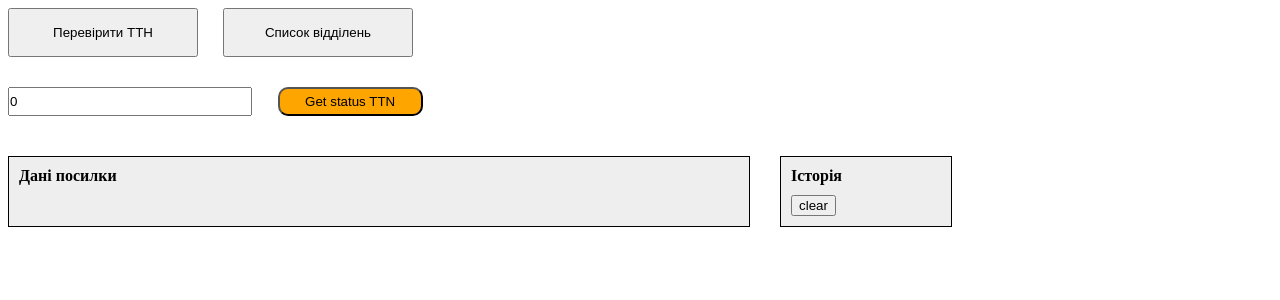
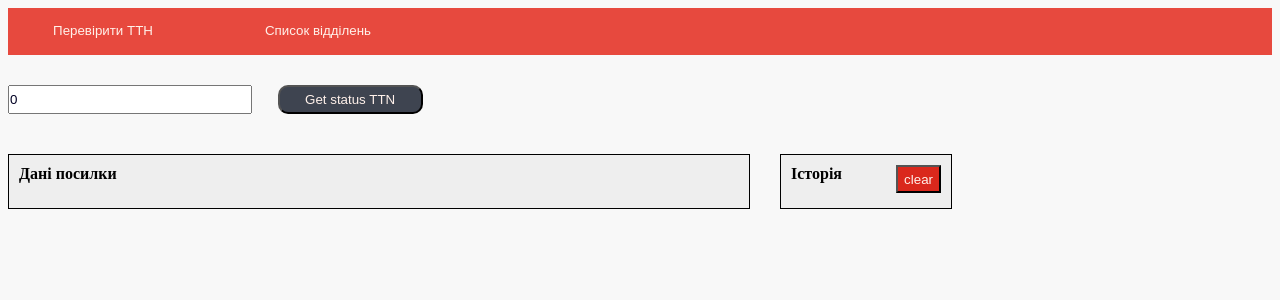
Before and after one commit to Vadim-Kostetskyi/Nova_pochta, a React (Create React App) app: page / in a window 1280 px wide. Shown: the top 300 px of the page. Built offline with nearby package versions, Linux system fonts and the light colour scheme.

Commit message:
add styles

```diff
--- a/src/App.tsx
+++ b/src/App.tsx
@@ -1,7 +1,7 @@
 import React, { useState } from 'react';
 
-import Parcel from './Parcel';
-import Offices from './Offices';
+import Parcel from './components/Parcel';
+import Offices from './components/Offices';
 import './App.css';
 
 const App: React.FunctionComponent = () => {
--- a/src/Offices.tsx
+++ b/src/components/Offices.tsx
@@ -4,8 +4,8 @@ import type { Dispatch } from 'redux'
 import { useState } from "react"
 
 
-import { getStreet } from "./redux/operation"
-import { PostData } from "./redux/store"
+import { getStreet } from "../redux/operation"
+import { PostData } from "../redux/store"
 
 const Offices: React.FunctionComponent = () => {
     const dispatch: Dispatch = useDispatch()
--- a/src/Parcel.tsx
+++ b/src/components/Parcel.tsx
@@ -2,9 +2,10 @@ import React, { useEffect, useState } from "react"
 import { useDispatch, useSelector } from "react-redux"
 import type { Dispatch } from 'redux'
 
-import { getInfo } from "./redux/operation"
-import { saveTtn, clearTtn } from "./redux/slice"
-import { CounterState, PostData } from "./redux/store"
+import { getInfo } from "../redux/operation"
+import { saveTtn, clearTtn } from "../redux/slice"
+import { CounterState, PostData } from "../redux/store"
+
 
 
 const Parcel: React.FunctionComponent = () => {
@@ -68,23 +69,14 @@ const Parcel: React.FunctionComponent = () => {
         dispatch(saveTtn(Number(formData)))
   }
 
- const validateInput = (event: React.ChangeEvent<HTMLInputElement>) =>{
-     const inputElement = event.target;
-     inputElement.value = inputElement.value.replace(/\D/g, '');
-     const inputValue = inputElement.value;
-
-  if (inputValue.length > 14) {
-    inputElement.value = inputValue.slice(0, 14);
-     }
-}
-
 
 
     return (
     <>
         <form className='get' onSubmit={handleSubmit}>
-            <input type="text" name="ttn" className='input' value={formData} onChange={handleInputChange}/>
-            <button className='get-btn' type="submit" >Get status TTN</button>
+                <input type="text" name="ttn" className='input' value={formData} onChange={handleInputChange}/>
+                <button className='get-btn' type="submit" >Get status TTN</button>
+
         </form>
         <div className='info'>
             <div className='details'>
@@ -92,13 +84,15 @@ const Parcel: React.FunctionComponent = () => {
                     <p>{status}</p>
             </div>
             <div className='history'>
-                <strong className='history-text'>Історія</strong>
-                    <button onClick={clearList}>clear</button>
+                    <div className="history-box">
+                    <strong className='history-text'>Історія</strong>
+                    <button onClick={clearList} className="history-clear">clear</button>
+                </div>
 
                 <ul className='history-list'>
                     {ttn.map(num => <li key={num}>{num}</li>)}
                 </ul>
-            </div>
+                </div>
         </div>
     </>
     )
--- a/src/index.css
+++ b/src/index.css
@@ -1,3 +1,7 @@
+body {
+  background-color: #f8f8f8;
+}
+
 ul {
   padding: 0;
   margin: 0;
@@ -13,12 +17,22 @@ p {
   align-items: start;
 }
 .operation {
+  width: 100%;
+
   margin-bottom: 30px;
+  background-color: #e7493e;
 }
 .check,
 .offices {
   width: 40vw;
   padding: 15px 5px;
+
+  border: none;
+
+  border-bottom: 2px solid #e7493e;
+
+  color: #fff1ea;
+  background-color: #e7493e;
 
   @media screen and (min-width: 480px) {
     width: 190px;
@@ -28,18 +42,22 @@ p {
   margin-right: 25px;
 }
 .check:focus,
-.offices:focus {
-  background-color: #808080;
+.check:hover,
+.offices:focus,
+.offices:hover {
+  border-bottom: 2px solid #3e4450;
 }
 
 .get {
-  display: block;
+  display: flex;
   margin-bottom: 40px;
 }
 .input {
   padding: 5px 0;
   width: 50vw;
   margin-right: 2vw;
+
+  color: #020024;
 
   @media screen and (min-width: 480px) {
     width: 240px;
@@ -48,12 +66,17 @@ p {
 .get-btn {
   padding: 5px 5vw;
   border-radius: 10px;
-  background-color: #ffa500;
+  color: #fff1ea;
+  background-color: #3e4450;
 
   @media screen and (min-width: 480px) {
     padding: 5px 25px;
     width: 145px;
   }
+}
+.get-btn:hover,
+.get-btn:focus {
+  background-color: #ac062d;
 }
 
 .info {
@@ -87,9 +110,21 @@ p {
     width: 150px;
   }
 }
+.history-box {
+  display: flex;
+  justify-content: space-between;
+}
 .history-text {
   display: block;
   margin-bottom: 10px;
+}
+.history-clear {
+  color: #fff1ea;
+  background-color: #da281c;
+}
+.history-clear:focus,
+.history-clear:hover {
+  background-color: #ae2117;
 }
 
 .city-form {
```
